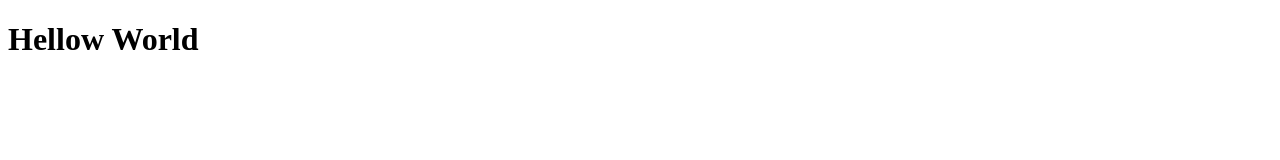
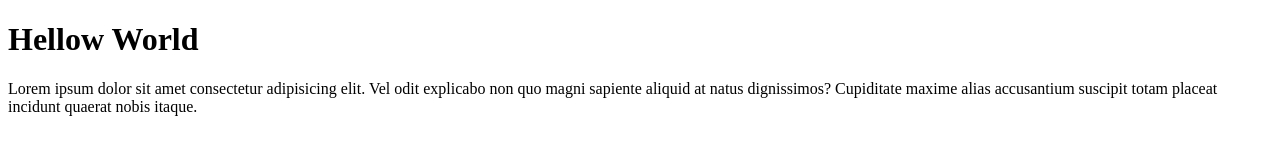
Before and after one commit to ddcopy2/prueba, a plain HTML site: page index.html in a window 1280 px wide. Drawn offline with Linux system fonts and the light colour scheme.

Commit message:
cuarto commit

```diff
--- a/index.html
+++ b/index.html
@@ -8,5 +8,6 @@
 </head>
 <body>
   <h1>Hellow World</h1>
+  <p>Lorem ipsum dolor sit amet consectetur adipisicing elit. Vel odit explicabo non quo magni sapiente aliquid at natus dignissimos? Cupiditate maxime alias accusantium suscipit totam placeat incidunt quaerat nobis itaque.</p>
 </body>
 </html>
```
